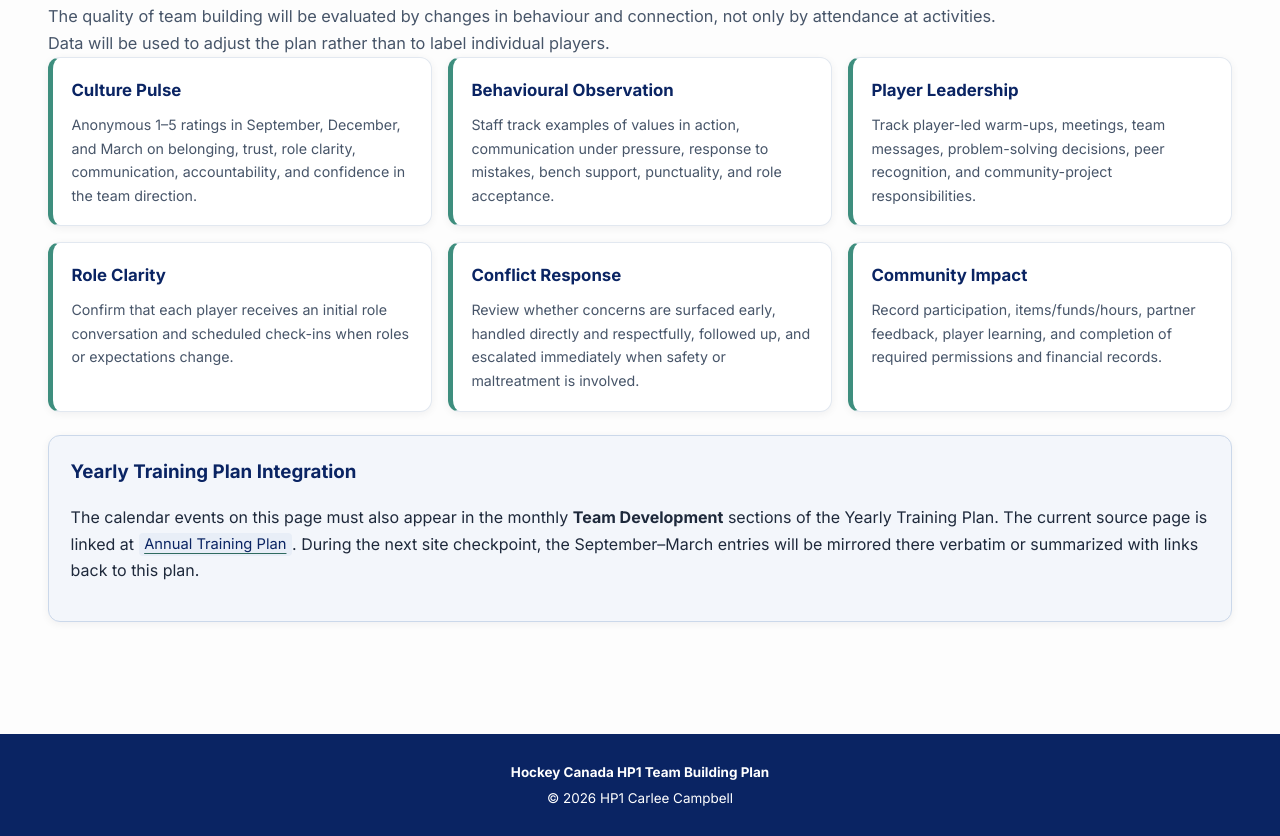
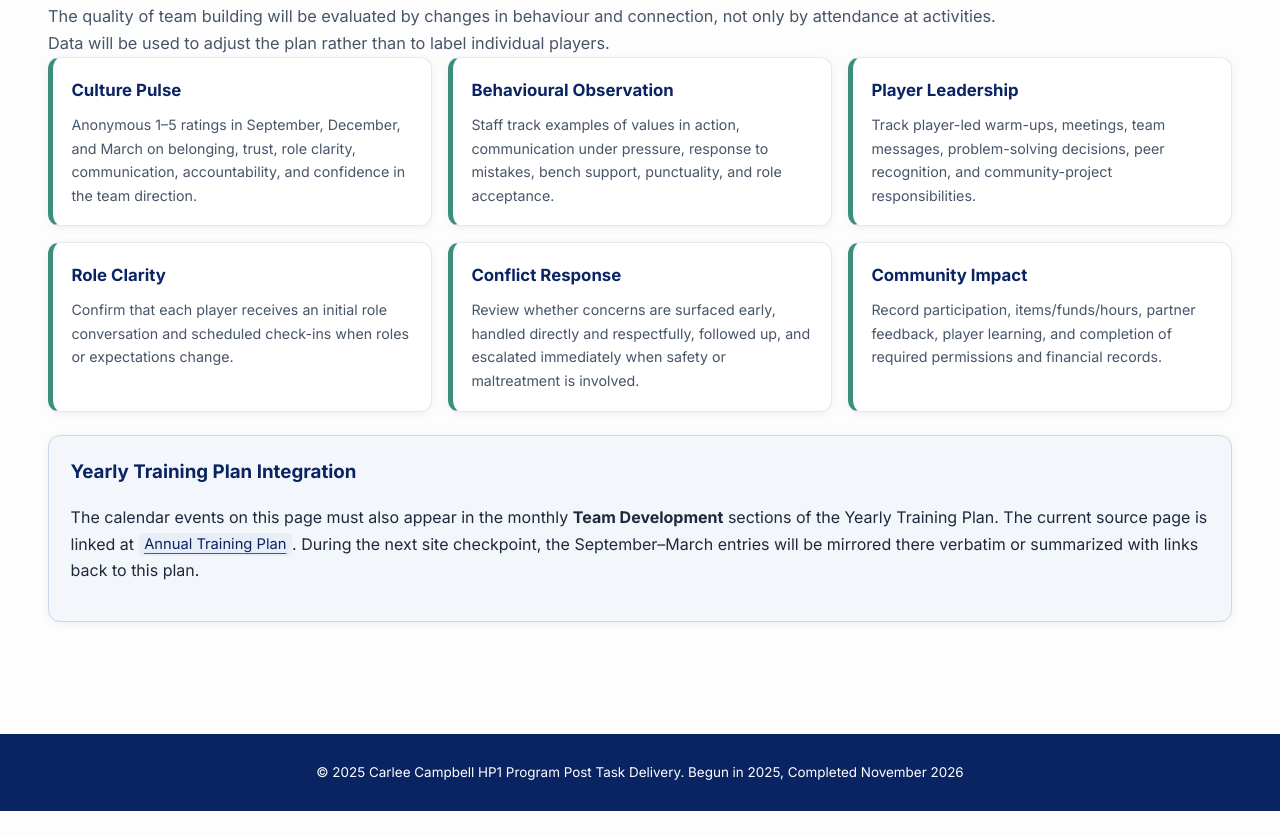
Before and after one commit to ccampbell1988/HP1-Post-Task-Section-B-Part-6-Team-Building, a plain HTML site: page index.html in a window 1280 px wide. Shown: the part 7866-8702 px from the top of the page. After the commit the page ends 8677 px from the top, so only its background shows below. Drawn offline with Linux system fonts and the light colour scheme.

Commit message:
Update footer
Co-Authored-By: Claude Opus 5.5 <noreply@anthropic.com>

```diff
--- a/index.html
+++ b/index.html
@@ -1408,9 +1408,8 @@
         </main>
 
         <footer class="footer-infographic">
-            <p><strong>Hockey Canada HP1 Team Building Plan</strong></p>
-            <p>© 2026 HP1 Carlee Campbell</p>
-        </footer>
+        <p>&copy; 2025 Carlee Campbell HP1 Program Post Task Delivery. Begun in 2025, Completed November 2026</p>
+    </footer>
     </div>
 </body>
 </html>
```
